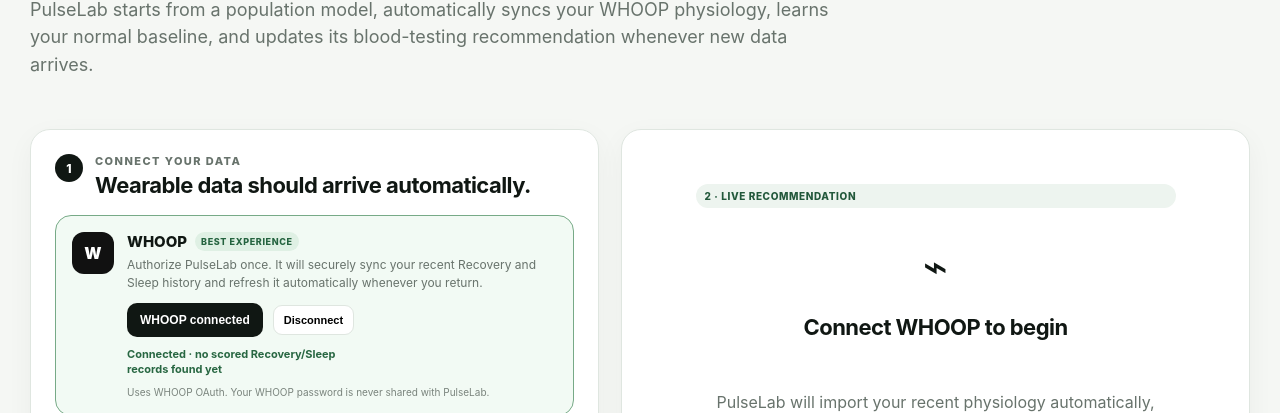
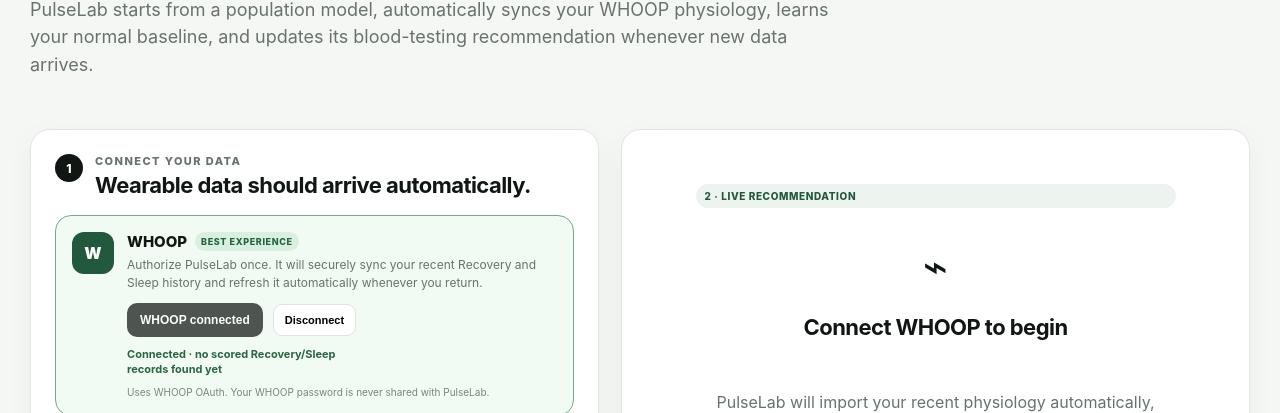
Before and after one commit to recant/sundaihealth, a website with bundled scripts: page frontend/index.html in a window 1280 px wide. Shown: the part 307-720 px from the top of the page. Built offline with nearby package versions, Linux system fonts and the light colour scheme; files whose address does not match are found by name.

Commit message:
Load WHOOP connection styling

```diff
--- a/frontend/index.html
+++ b/frontend/index.html
@@ -1,4 +1,4 @@
-<!doctype html><html lang="en"><head><meta charset="utf-8"><meta name="viewport" content="width=device-width,initial-scale=1"><title>PulseLab — continuous blood-test trigger</title><link rel="stylesheet" href="styles.css"></head><body>
+<!doctype html><html lang="en"><head><meta charset="utf-8"><meta name="viewport" content="width=device-width,initial-scale=1"><title>PulseLab — continuous blood-test trigger</title><link rel="stylesheet" href="styles.css"><link rel="stylesheet" href="whoop.css"></head><body>
 <main class="page"><header class="topbar"><div class="brand"><span class="mark">P</span><span>PulseLab</span></div><div class="live"><i></i><span id="modelState">loading trained model…</span></div></header>
 <section class="intro"><div class="eyebrow">Continuous personalized inference</div><h1>Connect WHOOP once. PulseLab keeps learning.</h1><p>PulseLab starts from a population model, automatically syncs your WHOOP physiology, learns your normal baseline, and updates its blood-testing recommendation whenever new data arrives.</p></section>
 <div class="layout"><section class="card input-card">
```
